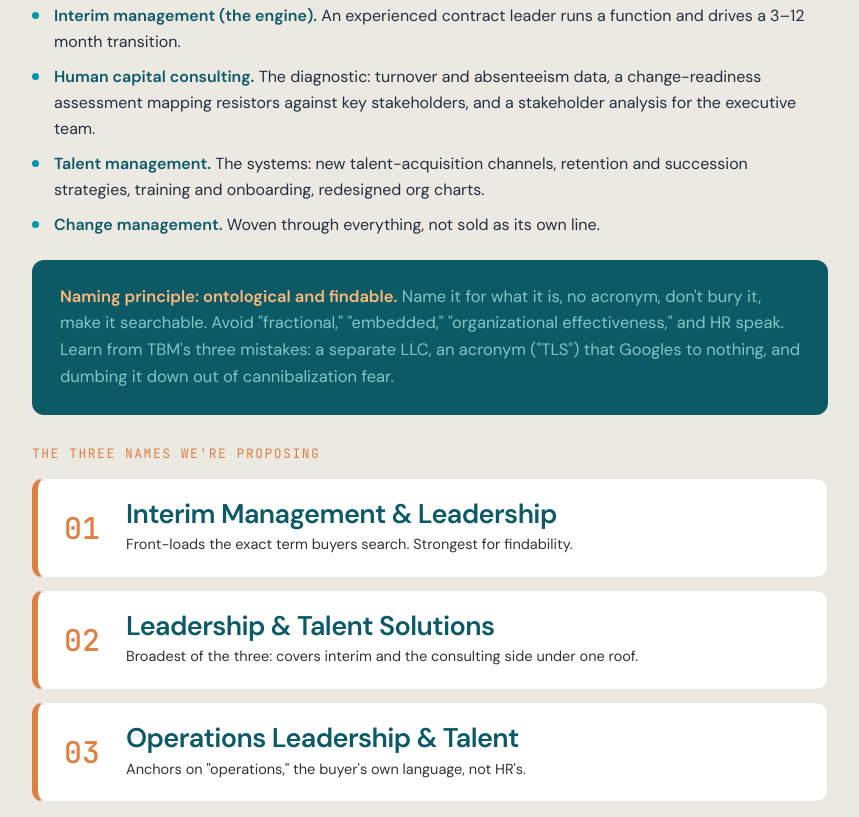
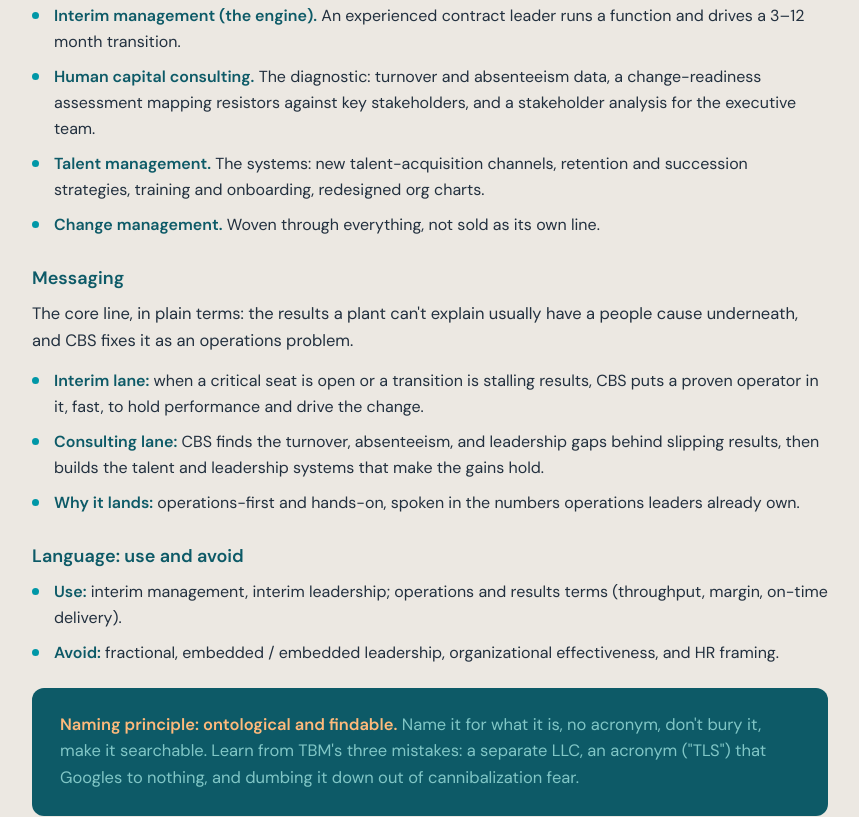
Before and after one commit to grumponalog/Human-Capital-Practice-Strategy, a plain HTML site: page index.html in a window 1280 px wide. Shown: the part 2251-3068 px from the top of the page, without its empty margins (210-1069 px from the left). Drawn offline with Linux system fonts and the light colour scheme.

Commit message:
Add Messaging and Language (use/avoid) to Offer step

```diff
--- a/index.html
+++ b/index.html
@@ -145,8 +145,23 @@
       <li><strong>Talent management.</strong> The systems: new talent-acquisition channels, retention and succession strategies, training and onboarding, redesigned org charts.</li>
       <li><strong>Change management.</strong> Woven through everything, not sold as its own line.</li>
     </ul>
+
+    <h3>Messaging</h3>
+    <p>The core line, in plain terms: the results a plant can't explain usually have a people cause underneath, and CBS fixes it as an operations problem.</p>
+    <ul class="clean">
+      <li><strong>Interim lane:</strong> when a critical seat is open or a transition is stalling results, CBS puts a proven operator in it, fast, to hold performance and drive the change.</li>
+      <li><strong>Consulting lane:</strong> CBS finds the turnover, absenteeism, and leadership gaps behind slipping results, then builds the talent and leadership systems that make the gains hold.</li>
+      <li><strong>Why it lands:</strong> operations-first and hands-on, spoken in the numbers operations leaders already own.</li>
+    </ul>
+
+    <h3>Language: use and avoid</h3>
+    <ul class="clean">
+      <li><strong>Use:</strong> interim management, interim leadership; operations and results terms (throughput, margin, on-time delivery).</li>
+      <li><strong>Avoid:</strong> fractional, embedded / embedded leadership, organizational effectiveness, and HR framing.</li>
+    </ul>
+
     <div class="callout">
-      <p style="margin:0;"><strong>Naming principle: ontological and findable.</strong> Name it for what it is, no acronym, don't bury it, make it searchable. Avoid "fractional," "embedded," "organizational effectiveness," and HR speak. Learn from TBM's three mistakes: a separate LLC, an acronym ("TLS") that Googles to nothing, and dumbing it down out of cannibalization fear.</p>
+      <p style="margin:0;"><strong>Naming principle: ontological and findable.</strong> Name it for what it is, no acronym, don't bury it, make it searchable. Learn from TBM's three mistakes: a separate LLC, an acronym ("TLS") that Googles to nothing, and dumbing it down out of cannibalization fear.</p>
     </div>
     <div class="names-head">The three names we're proposing</div>
     <div class="names">
@@ -234,7 +249,7 @@
         <li>The name — pick the best of the three options above.</li>
         <li>Internal enablement — how CBS equips and motivates consultants to surface the practice and bring you in on active engagements.</li>
         <li>Relationship to the existing Leadership &amp; Change Management page (recommend folding it in).</li>
-        <li>Final sign-off on the do / don't language.</li>
+        <li>Confirm the language use/avoid list in Step 2 (mostly set from discovery).</li>
       </ul>
     </div>
   </div>
```
